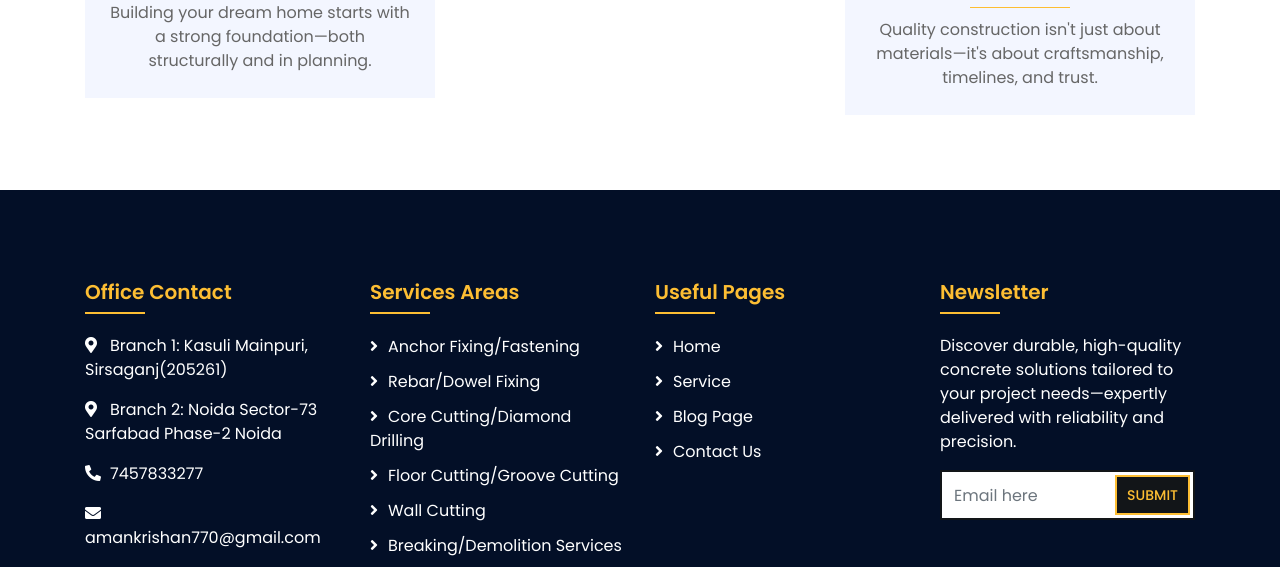
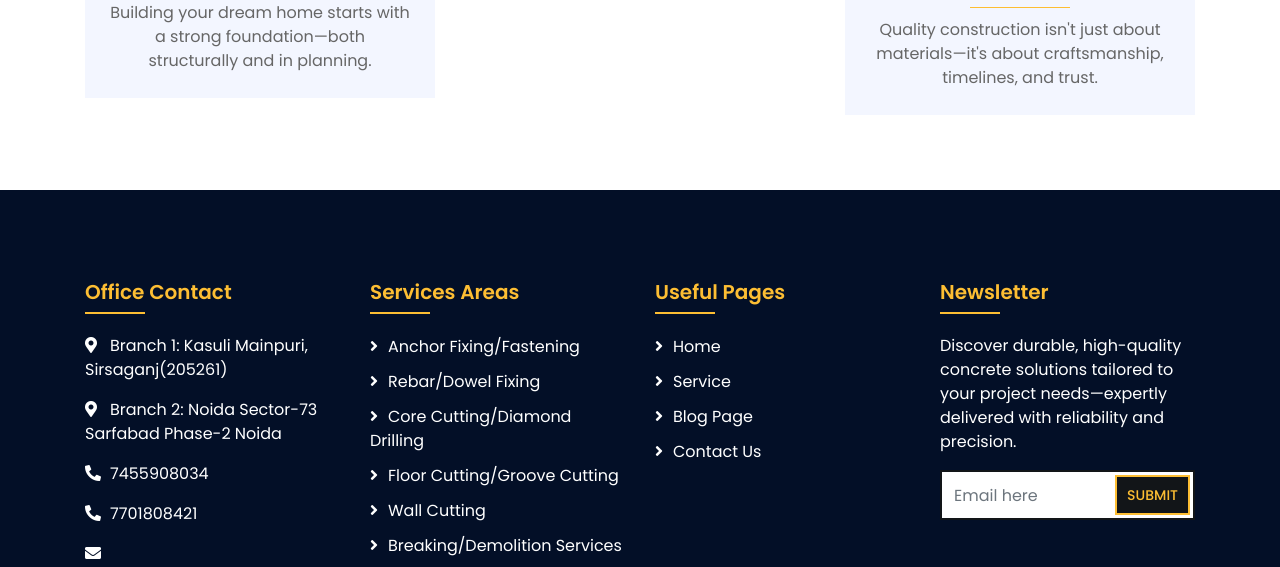
Before and after one commit to Ankit001-dvlp/AS-Global, a plain HTML site: page blog.html in a window 1280 px wide. Shown: the part 1009-1576 px from the top of the page. Drawn offline with nearby package versions, Linux system fonts and the light colour scheme.

Commit message:
Update blog.html

```diff
--- a/blog.html
+++ b/blog.html
@@ -198,7 +198,8 @@
                                 <h2>Office Contact</h2>
                                 <p><i class="fa fa-map-marker-alt"></i>Branch 1: Kasuli Mainpuri, Sirsaganj(205261)</p>
                                  <p><i class="fa fa-map-marker-alt"></i>Branch 2: Noida Sector-73 Sarfabad Phase-2 Noida</p>
-                                <p><i class="fa fa-phone-alt"></i>7457833277</p>
+                                 <p><i class="fa fa-phone-alt"></i>7455908034</p>
+                                <p><i class="fa fa-phone-alt"></i>7701808421</p>
                                 <p><i class="fa fa-envelope"></i>amankrishan770@gmail.com</p>
                                 <div class="footer-social">
 
```
